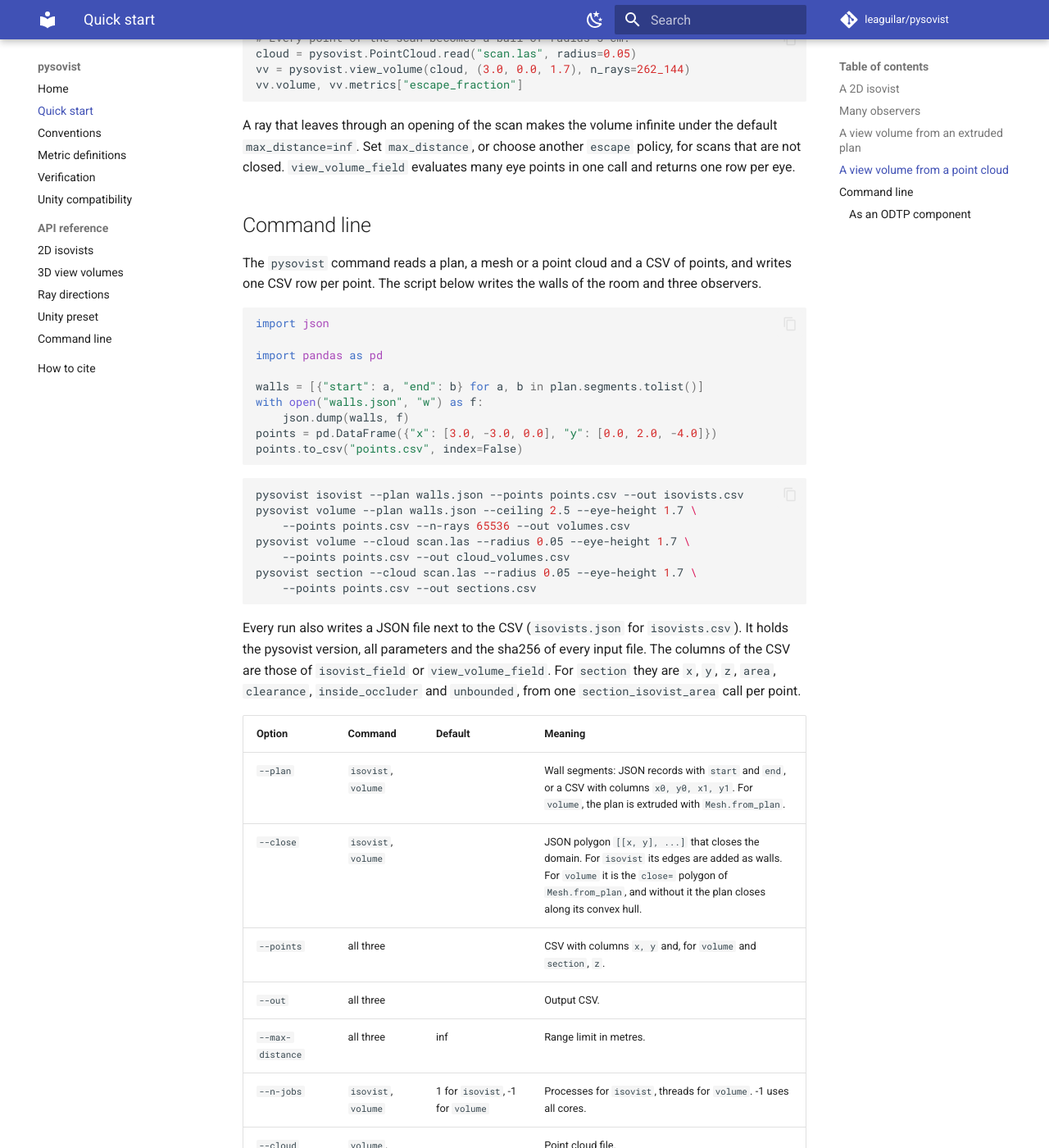
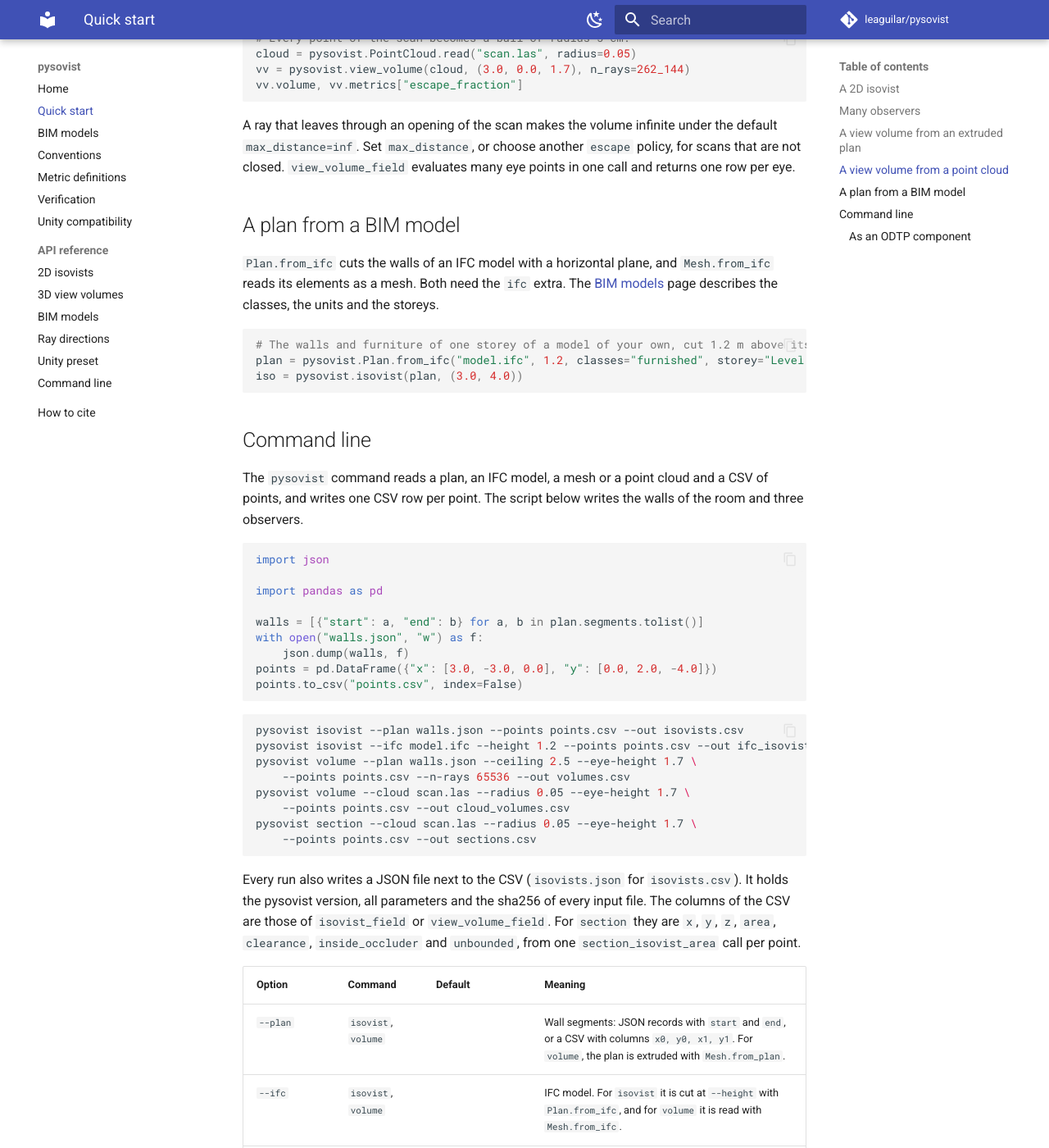
Before and after one commit to leaguilar/pysovist, an MkDocs documentation site: the page built from docs/quickstart.md, in a window 1280 px wide and 1400 px high, scrolled down 2597 px. Shown: the whole window at 82% size. Built offline with MkDocs 1.6.1 and Material for MkDocs 9.7.7, drawn with Linux system fonts in a browser that asks for light colours; comment, search, counter and statistics services are not loaded; some of the changed text lies outside the part shown.

Commit message:
Document IFC input: a BIM models page, the quick start, verification and changelog
The presets are spelled out in full so that the API page shows their classes.

````diff
--- a/docs/quickstart.md
+++ b/docs/quickstart.md
@@ -1,6 +1,6 @@
 # Quick start
 
-All examples on this page use one scene: a 10 m x 10 m room with a 2 m x 2 m pillar in its centre. The Python blocks build on each other and run in order as one script, except the scan-file block, which needs a scan of your own. On macOS, Windows and Python 3.14 or newer, put the script under `if __name__ == "__main__":`.
+All examples on this page use one scene: a 10 m x 10 m room with a 2 m x 2 m pillar in its centre. The Python blocks build on each other and run in order as one script, except the scan-file and BIM blocks, which need files of your own. On macOS, Windows and Python 3.14 or newer, put the script under `if __name__ == "__main__":`.
 
 ## A 2D isovist
 
@@ -103,9 +103,19 @@ vv.volume, vv.metrics["escape_fraction"]
 
 A ray that leaves through an opening of the scan makes the volume infinite under the default `max_distance=inf`. Set `max_distance`, or choose another `escape` policy, for scans that are not closed. `view_volume_field` evaluates many eye points in one call and returns one row per eye.
 
+## A plan from a BIM model
+
+`Plan.from_ifc` cuts the walls of an IFC model with a horizontal plane, and `Mesh.from_ifc` reads its elements as a mesh. Both need the `ifc` extra. The [BIM models](ifc.md) page describes the classes, the units and the storeys.
+
+```python
+# The walls and furniture of one storey of a model of your own, cut 1.2 m above its floor.
+plan = pysovist.Plan.from_ifc("model.ifc", 1.2, classes="furnished", storey="Level 1")
+iso = pysovist.isovist(plan, (3.0, 4.0))
+```
+
 ## Command line
 
-The `pysovist` command reads a plan, a mesh or a point cloud and a CSV of points, and writes one CSV row per point. The script below writes the walls of the room and three observers.
+The `pysovist` command reads a plan, an IFC model, a mesh or a point cloud and a CSV of points, and writes one CSV row per point. The script below writes the walls of the room and three observers.
 
 ```python
 import json
@@ -121,6 +131,7 @@ points.to_csv("points.csv", index=False)
 
 ```bash
 pysovist isovist --plan walls.json --points points.csv --out isovists.csv
+pysovist isovist --ifc model.ifc --height 1.2 --points points.csv --out ifc_isovists.csv
 pysovist volume --plan walls.json --ceiling 2.5 --eye-height 1.7 \
     --points points.csv --n-rays 65536 --out volumes.csv
 pysovist volume --cloud scan.las --radius 0.05 --eye-height 1.7 \
@@ -134,6 +145,10 @@ Every run also writes a JSON file next to the CSV (`isovists.json` for `isovists
 | Option | Command | Default | Meaning |
 |---|---|---|---|
 | `--plan` | `isovist`, `volume` | | Wall segments: JSON records with `start` and `end`, or a CSV with columns `x0, y0, x1, y1`. For `volume`, the plan is extruded with `Mesh.from_plan`. |
+| `--ifc` | `isovist`, `volume` | | IFC model. For `isovist` it is cut at `--height` with `Plan.from_ifc`, and for `volume` it is read with `Mesh.from_ifc`. |
+| `--height` | `isovist` | | Height of the cut through an IFC model in metres, above the storey's elevation or the project origin. |
+| `--ifc-classes` | `isovist`, `volume` | walls | Presets and IFC classes to read, as in [BIM models](ifc.md#classes). |
+| `--ifc-storey` | `isovist`, `volume` | | Name or GlobalId of the storey to read. |
 | `--close` | `isovist`, `volume` | | JSON polygon `[[x, y], ...]` that closes the domain. For `isovist` its edges are added as walls. For `volume` it is the `close=` polygon of `Mesh.from_plan`, and without it the plan closes along its convex hull. |
 | `--points` | all three | | CSV with columns `x, y` and, for `volume` and `section`, `z`. |
 | `--out` | all three | | Output CSV. |
@@ -149,11 +164,11 @@ Every run also writes a JSON file next to the CSV (`isovists.json` for `isovists
 | `--inside` | `volume`, `section` | nan | `nan` or `zero`. |
 | `--near-clip` | `volume` | 0.0 | Ignore occluders closer than this to the eye. |
 
-`volume` takes exactly one of `--cloud`, `--mesh` and `--plan`, and always uses Fibonacci directions. `section` cuts the cloud with the horizontal plane at each point's `z` and casts `--n-rays` rays at equal angle steps in that plane, as defined under [3D metrics](metrics.md#3d-metrics).
+`isovist` takes exactly one of `--plan` and `--ifc`. `volume` takes exactly one of `--cloud`, `--mesh`, `--plan` and `--ifc`, and always uses Fibonacci directions. `section` cuts the cloud with the horizontal plane at each point's `z` and casts `--n-rays` rays at equal angle steps in that plane, as defined under [3D metrics](metrics.md#3d-metrics).
 
 ### As an ODTP component
 
-`pysovist odtp` runs the same commands with settings taken from environment variables, as the Open Digital Twin Platform passes them to a component. Input files are read from `ODTP_INPUT` (default `/odtp/odtp-input`). The results are written to `ODTP_OUTPUT` (default `/odtp/odtp-output`) as `<OUTPUT_PREFIX>_<TASK>.csv` and `.json`.
+`pysovist odtp` runs the same commands on plans, meshes and point clouds, with settings taken from environment variables, as the Open Digital Twin Platform passes them to a component. Input files are read from `ODTP_INPUT` (default `/odtp/odtp-input`). The results are written to `ODTP_OUTPUT` (default `/odtp/odtp-output`) as `<OUTPUT_PREFIX>_<TASK>.csv` and `.json`.
 
 ```bash
 export ODTP_INPUT="$PWD" ODTP_OUTPUT="$PWD/output"
--- a/mkdocs.yml
+++ b/mkdocs.yml
@@ -32,6 +32,7 @@ theme:
 nav:
   - Home: index.md
   - Quick start: quickstart.md
+  - BIM models: ifc.md
   - Conventions: conventions.md
   - Metric definitions: metrics.md
   - Verification: verification.md
@@ -39,6 +40,7 @@ nav:
   - API reference:
       - 2D isovists: api/isovists.md
       - 3D view volumes: api/volumes.md
+      - BIM models: api/ifc.md
       - Ray directions: api/directions.md
       - Unity preset: api/unity.md
       - Command line: api/cli.md
````
Also changed, not shown: CHANGELOG.md (+6 -0 lines), README.md (+10 -0 lines), docs/api/ifc.md (added, +7 -0 lines), docs/conventions.md (+1 -1 lines), docs/ifc.md (added, +76 -0 lines), docs/index.md (+3 -1 lines), docs/verification.md (+15 -2 lines), 1 other file.
